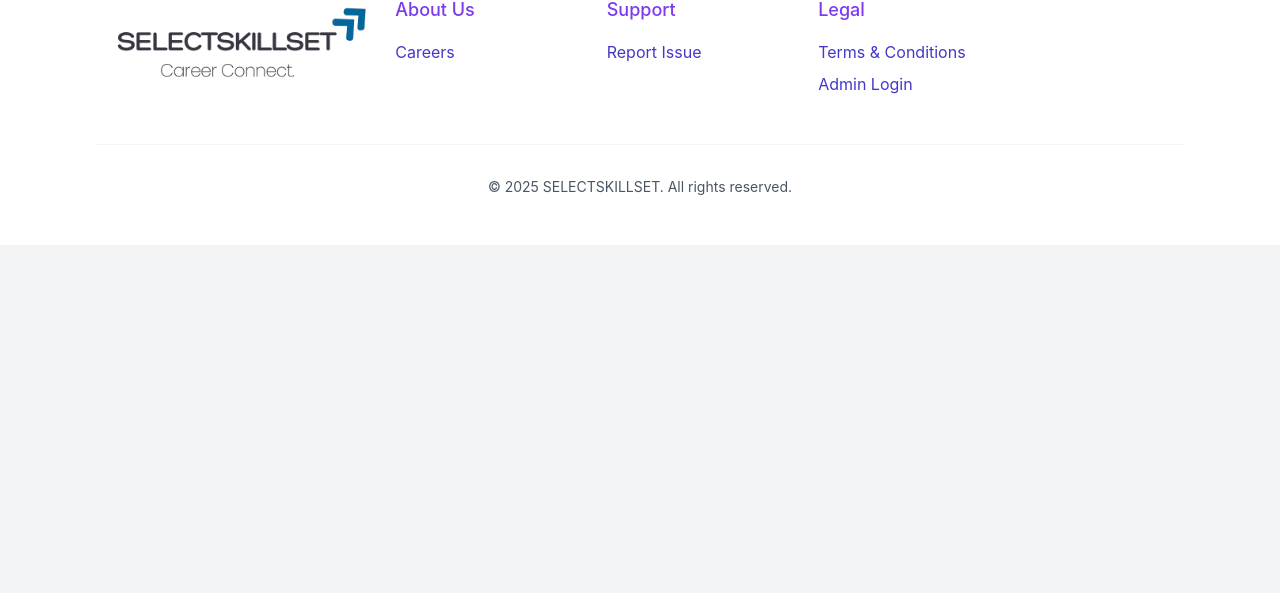
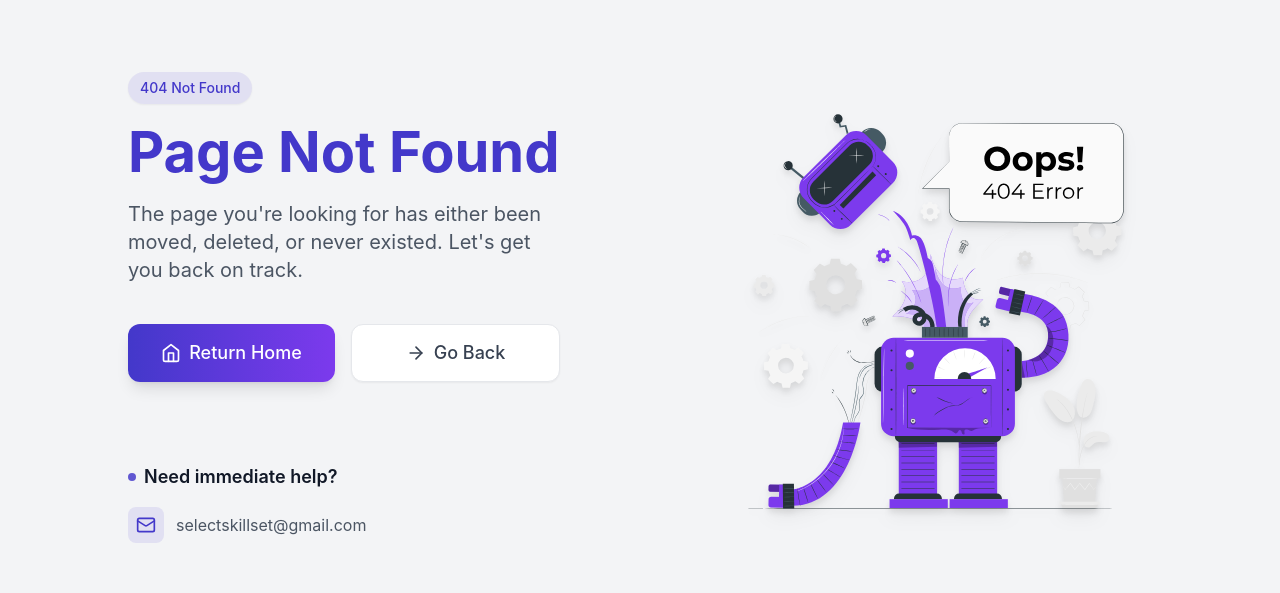
Before and after one commit to selectskillset/SelectSkillSet-Frontend-Testing, a React (Vite) app: page /admin in a window 1280 px wide. Shown: the part 133-726 px from the top of the page. Built offline with nearby package versions, Linux system fonts and the light colour scheme; no server answers.

Commit message:
created Not found page for broken routes

```diff
--- a/src/App.tsx
+++ b/src/App.tsx
@@ -1,4 +1,4 @@
-import { BrowserRouter as Router } from "react-router-dom";
+import { Route, BrowserRouter as Router, Routes } from "react-router-dom";
 
 // Navbar Component
 import { Navbar } from "./components/common/Navbar";
@@ -18,6 +18,7 @@ import CandidateRoutes from "./routes/CandidateRoutes";
 import CorporateRoutes from "./routes/CorporateRoutes";
 import InterviewerRoutes from "./routes/InterviewerRoutes";
 import AdminRoutes from "./routes/AdminRoutes";
+import NotFoundPage from "./pages/NotFoundPage";
 
 function App() {
   return (
@@ -54,6 +55,10 @@ function App() {
 
           {/*  Admin Routes (Admin Panel & Management) */}
           <AdminRoutes />
+
+          <Routes>
+            <Route path="*" element={<NotFoundPage />} />
+          </Routes>
 
           {/* -------------------------------------------------
                Notification System (react-hot-toast)
--- /dev/null
+++ b/src/pages/NotFoundPage.tsx
@@ -0,0 +1,167 @@
+import { motion } from "framer-motion";
+import { ArrowRight, Home, Mail } from "lucide-react";
+import { useNavigate } from "react-router-dom";
+import notFoundImg from "../images/notfound.svg";
+
+const NotFoundPage = () => {
+  const navigate = useNavigate();
+
+  // Enhanced animation variants
+  const containerVariants = {
+    hidden: { opacity: 0 },
+    visible: {
+      opacity: 1,
+      transition: {
+        staggerChildren: 0.15,
+        delayChildren: 0.2,
+      },
+    },
+  };
+
+  const itemVariants = {
+    hidden: { y: 30, opacity: 0 },
+    visible: {
+      y: 0,
+      opacity: 1,
+      transition: {
+        type: "spring",
+        stiffness: 120,
+        damping: 12,
+        mass: 0.5,
+      },
+    },
+  };
+
+  const buttonVariants = {
+    hover: {
+      scale: 1.03,
+      boxShadow: "0 8px 25px -5px rgba(99, 102, 241, 0.4)",
+      transition: { duration: 0.3, ease: "easeOut" },
+    },
+    tap: {
+      scale: 0.97,
+    },
+  };
+
+  const illustrationVariants = {
+    hidden: { opacity: 0, scale: 0.85, rotate: -5 },
+    visible: {
+      opacity: 1,
+      scale: 1,
+      rotate: 0,
+      transition: {
+        duration: 0.8,
+        ease: [0.25, 0.1, 0.25, 1],
+        delay: 0.4,
+      },
+    },
+    hover: {
+      rotate: 1,
+      transition: { duration: 0.5, type: "spring" },
+    },
+  };
+
+  return (
+    <div className="min-h-[90vh] flex items-center justify-center p-4 sm:p-6 ">
+      <motion.div
+        className="max-w-6xl w-full  overflow-hidden"
+        variants={containerVariants}
+        initial="hidden"
+        animate="visible"
+      >
+        <div className="grid grid-cols-1 lg:grid-cols-2 gap-8">
+          {/* Left Content */}
+          <div className="p-8 md:p-10 lg:p-12 xl:p-16 flex flex-col justify-center">
+            <motion.div variants={itemVariants}>
+              <span className="inline-block px-3 py-1.5 text-sm font-medium rounded-full bg-primary/10 text-primary mb-5 shadow-sm">
+                404 Not Found
+              </span>
+            </motion.div>
+
+            <motion.h1
+              className="text-4xl md:text-5xl lg:text-[3.5rem] font-bold text-gray-900 mb-5 leading-tight"
+              variants={itemVariants}
+            >
+              <span className="text-primary">Page Not Found</span>
+            </motion.h1>
+
+            <motion.p
+              className="text-lg md:text-xl text-gray-600 mb-10 max-w-lg leading-relaxed"
+              variants={itemVariants}
+            >
+              The page you're looking for has either been moved, deleted, or
+              never existed. Let's get you back on track.
+            </motion.p>
+
+            <motion.div
+              className="flex flex-col sm:flex-row gap-4 mb-12"
+              variants={itemVariants}
+            >
+              <motion.button
+                onClick={() => navigate("/")}
+                className="flex-1 px-6 py-3.5 bg-gradient-to-r from-primary to-secondary hover:from-primary/90 hover:to-secondary/90 text-white rounded-xl shadow-lg flex items-center justify-center gap-2 text-lg font-medium"
+                variants={buttonVariants}
+                whileHover="hover"
+                whileTap="tap"
+              >
+                <Home className="w-5 h-5" />
+                Return Home
+              </motion.button>
+              <motion.button
+                onClick={() => navigate(-1)}
+                className="flex-1 px-6 py-3.5 border border-gray-200 bg-white hover:bg-gray-50 text-gray-700 rounded-xl shadow-sm flex items-center justify-center gap-2 text-lg font-medium"
+                variants={buttonVariants}
+                whileHover="hover"
+                whileTap="tap"
+              >
+                <ArrowRight className="w-5 h-5" />
+                Go Back
+              </motion.button>
+            </motion.div>
+
+            <motion.div
+              className="space-y-4 border-t border-gray-100 pt-8"
+              variants={itemVariants}
+            >
+              <h3 className="text-lg font-semibold text-gray-900 flex items-center gap-2">
+                <span className="w-2 h-2 rounded-full bg-primary animate-pulse"></span>
+                Need immediate help?
+              </h3>
+              <div className="flex items-center gap-3 text-gray-600 group">
+                <div className="p-2 bg-primary/10 rounded-lg group-hover:bg-primary/20 transition-colors">
+                  <Mail className="w-5 h-5 text-primary" />
+                </div>
+                <a
+                  href="mailto:selectskillset@gmail.com"
+                  className="hover:underline hover:text-primary"
+                >
+                  selectskillset@gmail.com
+                </a>
+              </div>
+            </motion.div>
+          </div>
+
+          {/* Right Illustration */}
+          <div className="hidden lg:flex items-center justify-center p-8 ">
+            <motion.div
+              className="w-full h-full max-w-md"
+              variants={illustrationVariants}
+              initial="hidden"
+              animate="visible"
+              whileHover="hover"
+            >
+              <img
+                src={notFoundImg}
+                alt="404 illustration"
+                className="w-full h-full object-contain drop-shadow-lg"
+                loading="lazy"
+              />
+            </motion.div>
+          </div>
+        </div>
+      </motion.div>
+    </div>
+  );
+};
+
+export default NotFoundPage;
--- a/src/routes/PublicRoutes.tsx
+++ b/src/routes/PublicRoutes.tsx
@@ -43,6 +43,8 @@ const PublicRoutes = () => {
       />
       <Route path="/careers" element={<CareerPage />} />
       <Route path="/report-issue" element={<ReportIssue />} />
+
+
     </Routes>
   );
 };
```
Also changed, not shown: src/images/notfound.svg (added).
